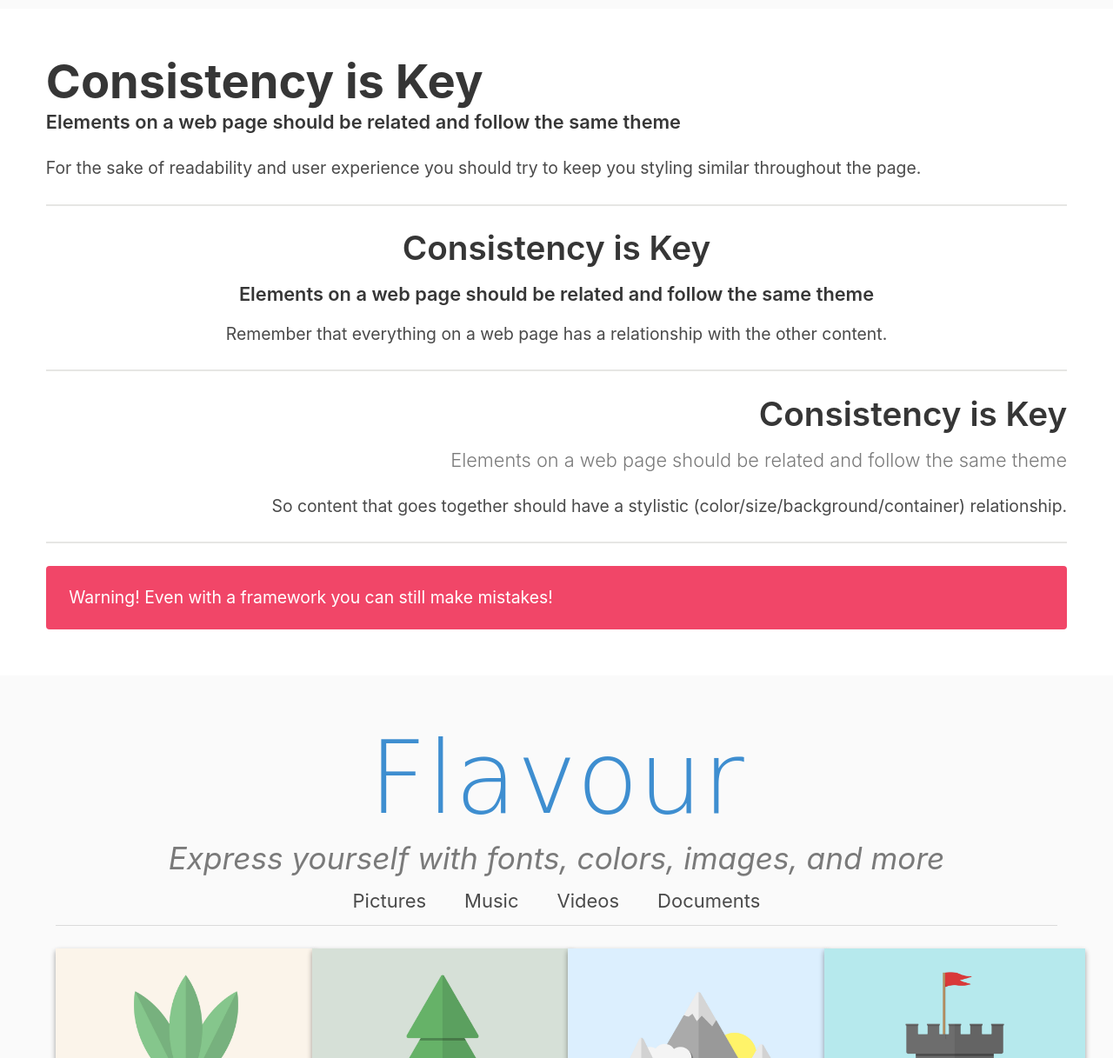
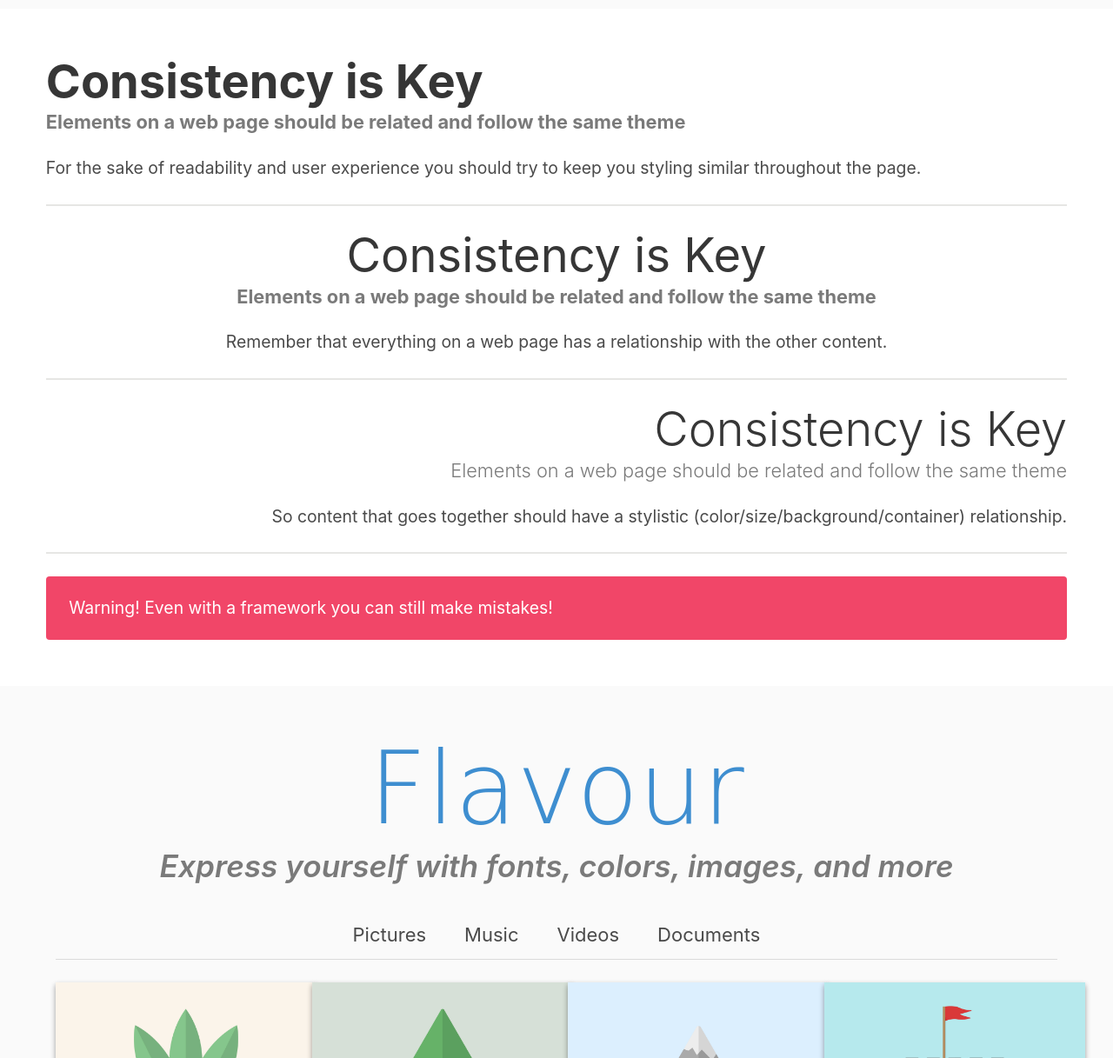
Before and after one commit to jdmar3-comp426/a02-rogeryu01, a website: page index.html in a window 1280 px wide. Shown: the part 1520-2737 px from the top of the page at 87% size. Drawn offline with nearby package versions, Linux system fonts and the light colour scheme; a web font is replaced by a local one.

Commit message:
added index.html

```diff
--- a/index.html
+++ b/index.html
@@ -58,22 +58,22 @@
     <div class="">
         <div class="content">
             <h1 class="title has-text-weight-bold">Consistency is Key</h1>
-            <h5 class="subtitle">Elements on a web page should be related and follow the same theme</h5>
+            <h5 class="subtitle has-text-grey has-text-weight-bold">Elements on a web page should be related and follow the same theme</h5>
             <p>
 	    	For the sake of readability and user experience you should try to keep you styling similar throughout the page.
 	    </p>
         </div>
         <hr>
         <div class="content has-text-centered">
-            <h1 class="">Consistency is Key</h1>
-            <h5 class="">Elements on a web page should be related and follow the same theme</h5>
+            <h1 class="title has-text-weight-normal">Consistency is Key</h1>
+            <h5 class="subtitle has-text-grey has-text-weight-bold">Elements on a web page should be related and follow the same theme</h5>
             <p>
 	    	Remember that everything on a web page has a relationship with the other content.
 	    </p>
         </div>
         <hr>
         <div class="content has-text-right">
-            <h1 class="">Consistency is Key</h1>
+            <h1 class="title has-text-weight-light">Consistency is Key</h1>
             <h5 class="subtitle has-text-grey has-text-weight-light">Elements on a web page should be related and follow the same theme</h5>
             <p>
 	    	So content that goes together should have a stylistic (color/size/background/container) relationship.
@@ -87,8 +87,8 @@
 </section>
 <section class="section">
     <div class="container">
-        <div class="">
-            <h1 class="title is-1 has-text-info has-text-centered is-family-secondary">Flavour</h1>
+        <div class="content has-text-centered">
+            <h1 class="title has-text-info is-family-secondary">Flavour</h1>
             <h5 class="subtitle is-3 has-text-centered has-text-grey is-italic">Express yourself with fonts, colors, images, and more</h5>
         </div>
         <div class="tabs is-medium is-centered has-text-info">
```
